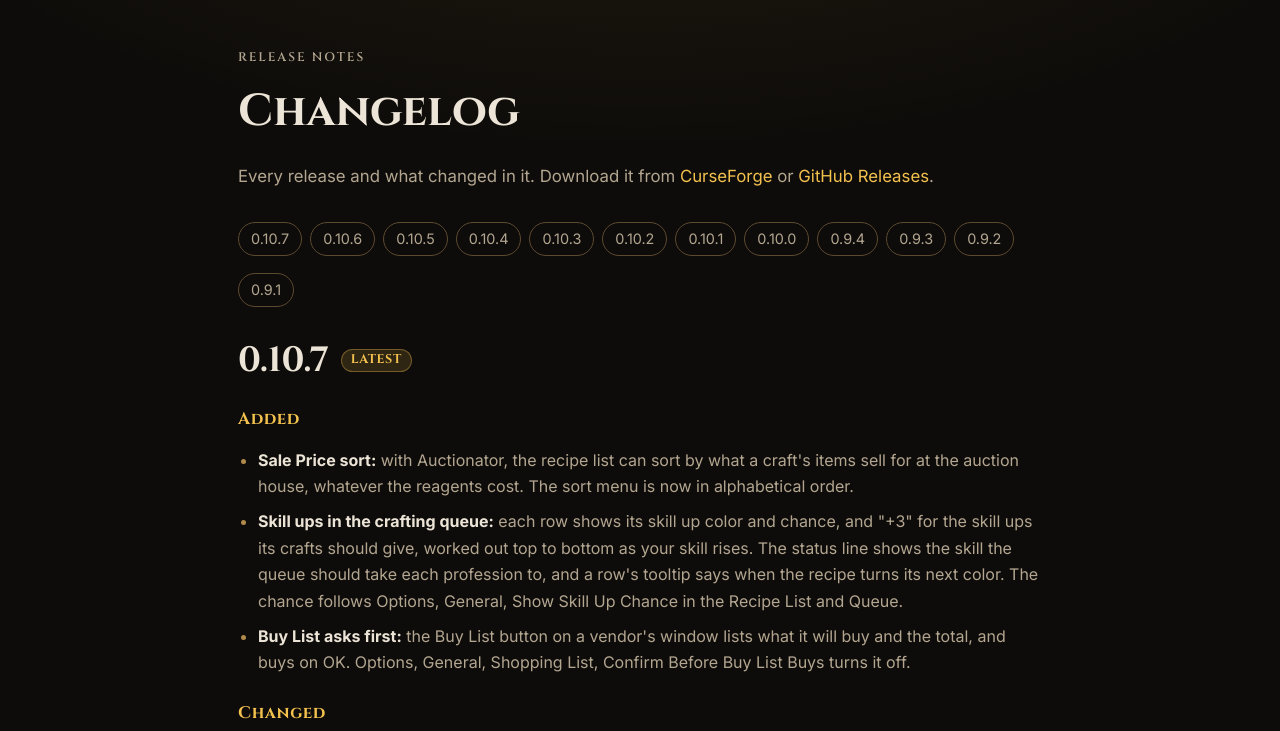
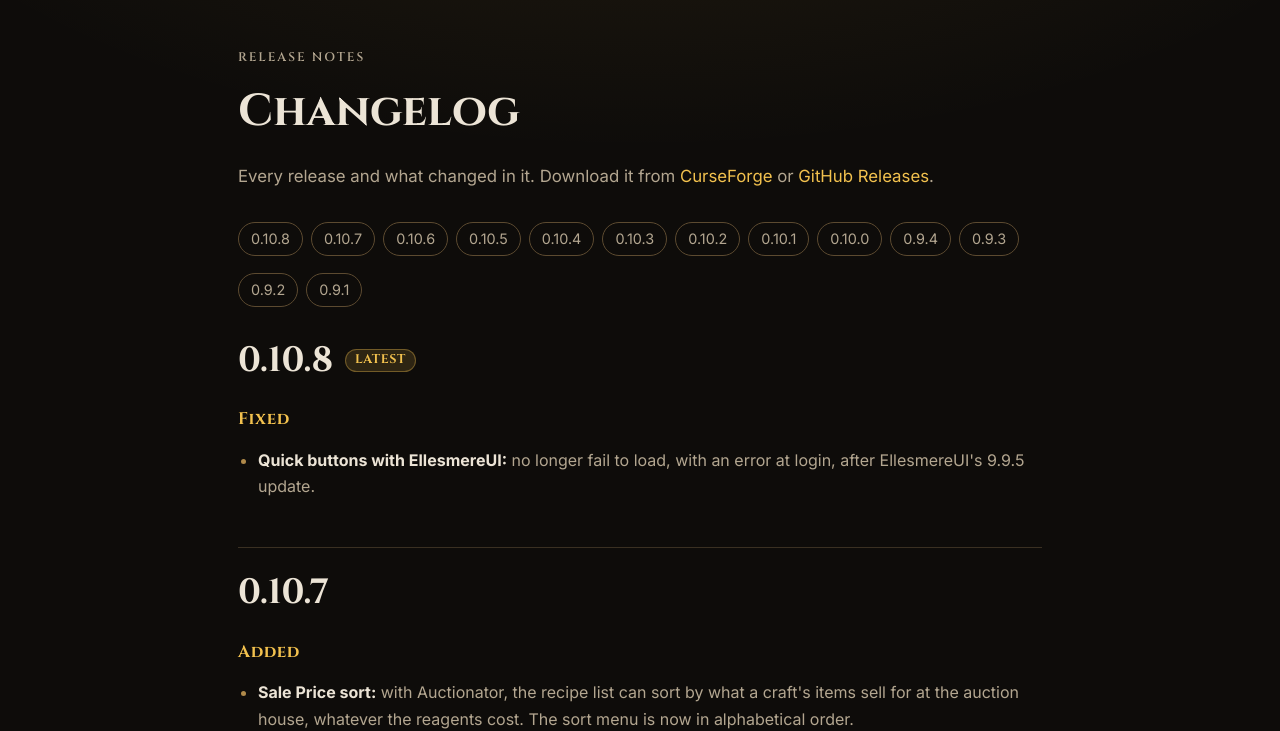
Before and after one commit to ProfessionsForever/ProfessionsForever.github.io, a plain HTML site: page changelog.html in a window 1280 px wide. Shown: the part 69-800 px from the top of the page. Drawn offline with Linux system fonts and the light colour scheme.

Commit message:
Update website for 0.10.8: changelog, version

```diff
--- a/changelog.html
+++ b/changelog.html
@@ -41,6 +41,7 @@
 		<h1 style="font-family: var(--font-head); font-size: clamp(2rem, 5vw, 2.8rem); margin: 0 0 14px;">Changelog</h1>
 		<p class="lead">Every release and what changed in it. Download it from <a href="https://www.curseforge.com/wow/addons/professionsforever">CurseForge</a> or <a href="https://github.com/ProfessionsForever/Professions_Forever/releases">GitHub Releases</a>.</p>
 		<ul class="toc-versions">
+			<li><a href="#v0-10-8">0.10.8</a></li>
 			<li><a href="#v0-10-7">0.10.7</a></li>
 			<li><a href="#v0-10-6">0.10.6</a></li>
 			<li><a href="#v0-10-5">0.10.5</a></li>
@@ -54,7 +55,13 @@
 			<li><a href="#v0-9-2">0.9.2</a></li>
 			<li><a href="#v0-9-1">0.9.1</a></li>
 		</ul>
-<h2 id="v0-10-7">0.10.7 <span class="badge">LATEST</span></h2>
+<h2 id="v0-10-8">0.10.8 <span class="badge">LATEST</span></h2>
+<h3>Fixed</h3>
+<ul>
+<li><strong>Quick buttons with EllesmereUI:</strong> no longer fail to load, with an error at login, after EllesmereUI's 9.9.5 update.
+</li>
+</ul>
+<h2 id="v0-10-7">0.10.7</h2>
 <h3>Added</h3>
 <ul>
 <li><strong>Sale Price sort:</strong> with Auctionator, the recipe list can sort by what a craft's items sell for at the auction house, whatever the reagents cost. The sort menu is now in alphabetical order.
```
Also changed, not shown: index.html (+1 -1 lines).
